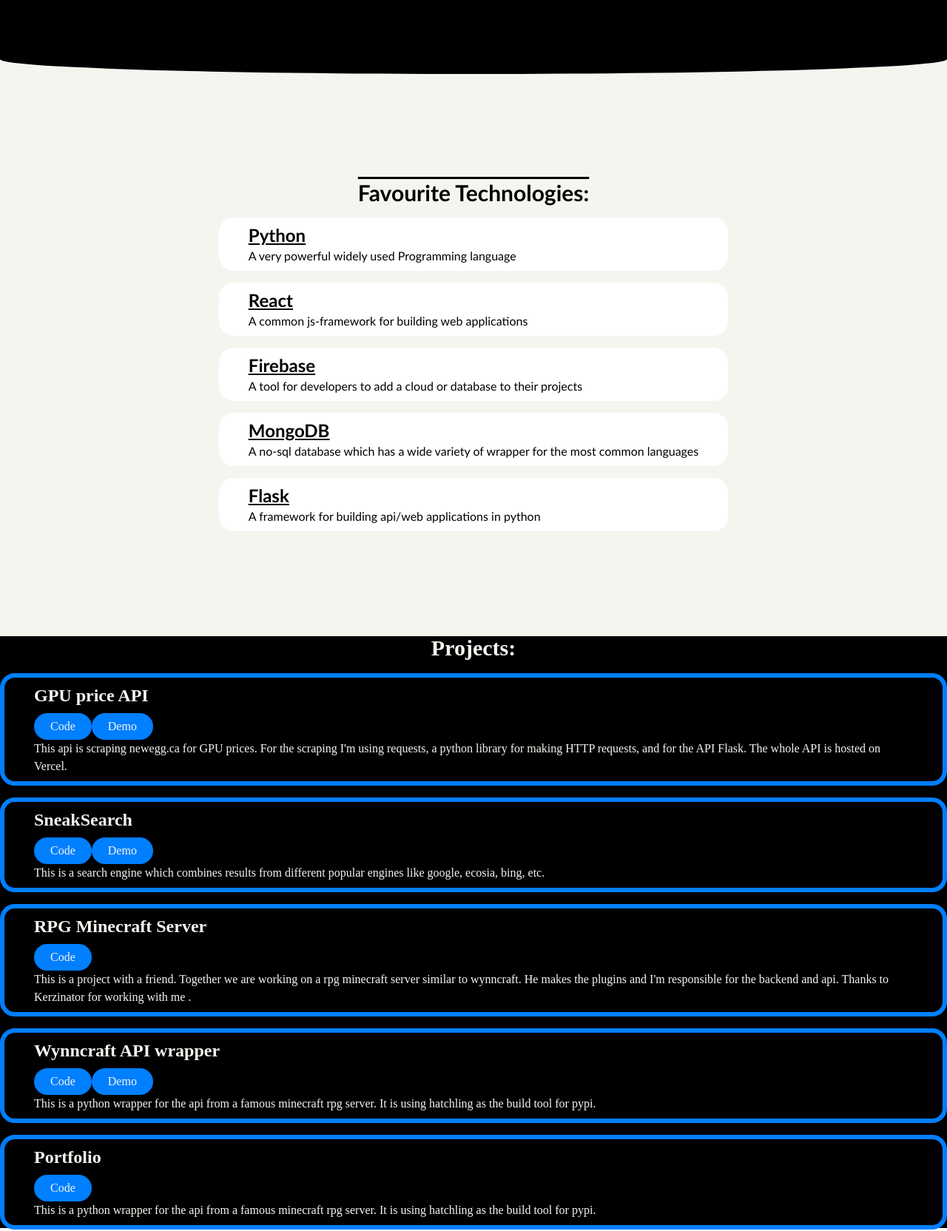
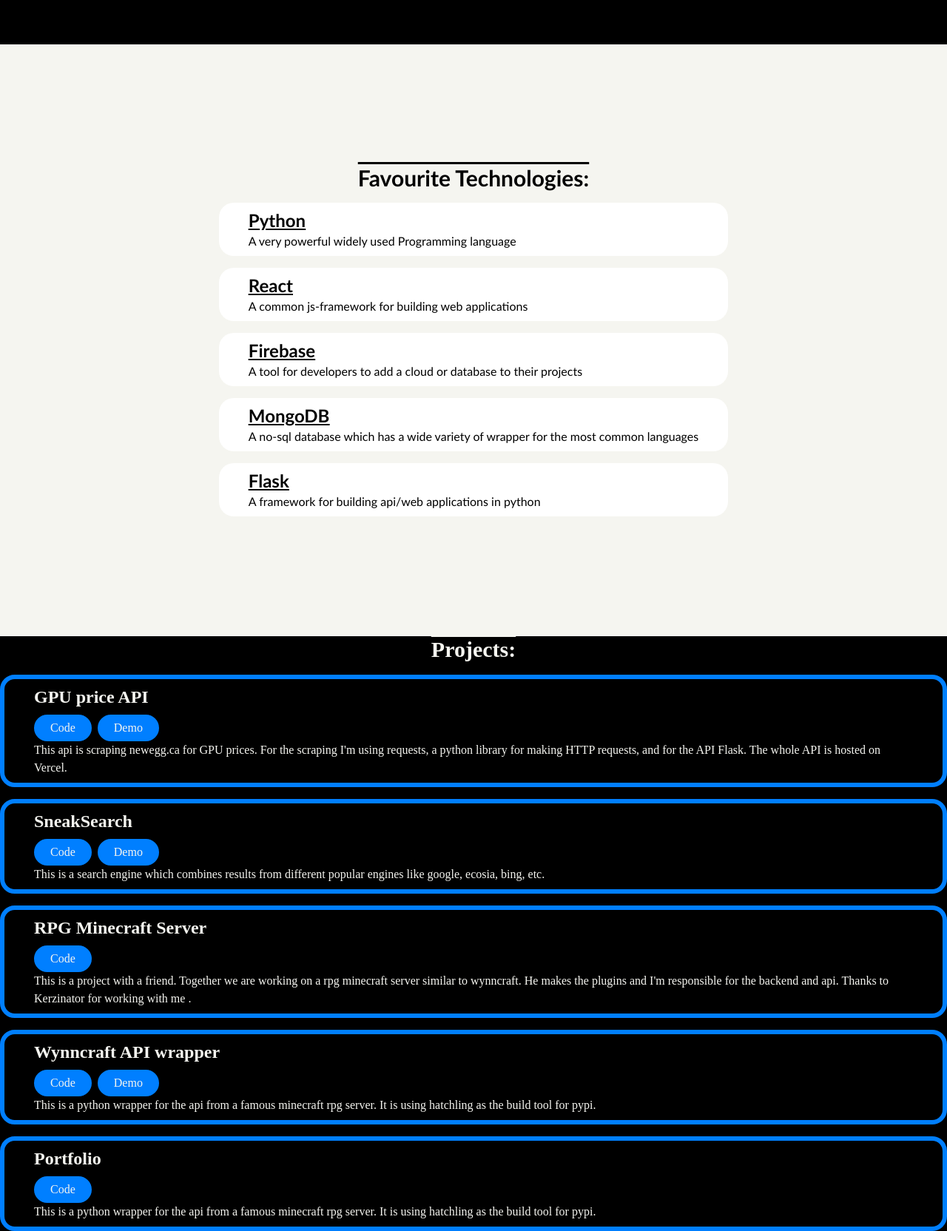
Before and after one commit to TitanProgrammer4480/Portfolio, a React (Vite) app: page / in a window 1280 px wide. Shown: the part 740-2404 px from the top of the page at 74% size. Built offline with nearby package versions, Linux system fonts and the light colour scheme.

Commit message:
fixed height on smaller scrrens

```diff
--- a/src/components/Button.jsx
+++ b/src/components/Button.jsx
@@ -2,7 +2,7 @@
 
 function Button({Text, Link}) {
   return (
-    <a href={Link} target="_blank" className="bg-accent-c text-text-c inline-block no-underline mt-2 pt-1 pr-5 pb-1 pl-5 border-2 rounded-3xl border-accent-c border-solid">{Text}</a>
+    <a href={Link} target="_blank" className="bg-accent-c text-text-c inline-block no-underline mt-2 mr-2 pt-1 pr-5 pb-1 pl-5 border-2 rounded-3xl border-accent-c border-solid">{Text}</a>
   )
 }
 
--- a/src/components/Header.jsx
+++ b/src/components/Header.jsx
@@ -1,12 +1,13 @@
 import React from 'react'
+import Button from './Button'
 
 export default function Header() {
   return (
-    <header className='bg-black text-text-c h-screen w-full flex flex-col items-center justify-center snap-start font-display'>
+    <header className='bg-black text-text-c min-h-screen w-full flex flex-col items-center justify-center snap-start font-display'>
         <div>
           <h1> { String.fromCodePoint(9866) } Hi, I&apos;m Sebastian { String.fromCodePoint(9866) } </h1>
           <h2>I&apos;m a <span className="text-accent-c">fullstack developer</span> <br /> and have been coding <span className="text-accent-c">since 2019</span>.</h2>
-          <a className="bg-accent-c text-text-c inline-block no-underline mt-2 pt-1 pr-5 pb-1 pl-5 border-2 rounded-3xl border-accent-c border-solid" href="https://github.com/TitanProgrammer4480" target="_blank">Github</a>
+          <Button Link="https://github.com/TitanProgrammer4480" Text="Github" />
         </div>
     </header>
   )
--- a/src/components/Projects.jsx
+++ b/src/components/Projects.jsx
@@ -7,7 +7,7 @@
   const projectList = projects.map((id, name, desc, githubLink, exampleLink,exampleSite) => ProjectItem(id, name, desc, githubLink, exampleLink,exampleSite))
 
   return (
-    <div className='w-full h-screen bg-black text-text-c flex flex-col items-center justify-center snap-start'>
+    <div className='w-full min-h-screen bg-black text-text-c flex flex-col items-center justify-center snap-start'>
       <div>
         <h2 className='overline'>Projects:</h2>
       </div>
--- a/src/components/TechStack.jsx
+++ b/src/components/TechStack.jsx
@@ -7,7 +7,7 @@
   const list = techs.map((id, name, link, desc) => TechItem(id, name, link, desc))
 
   return (
-    <section className='h-screen w-full bg-text-c text-black flex flex-col items-center justify-center snap-start font-display'>
+    <section className='min-h-screen w-full bg-text-c text-black flex flex-col items-center justify-center snap-start font-display'>
       <div className="w-full h-[5%] bg-black rounded-bl-[100%] rounded-br-[100%]"></div>
       <div className="w-full h-[95%] flex flex-col justify-center items-center">
         <div>
```
